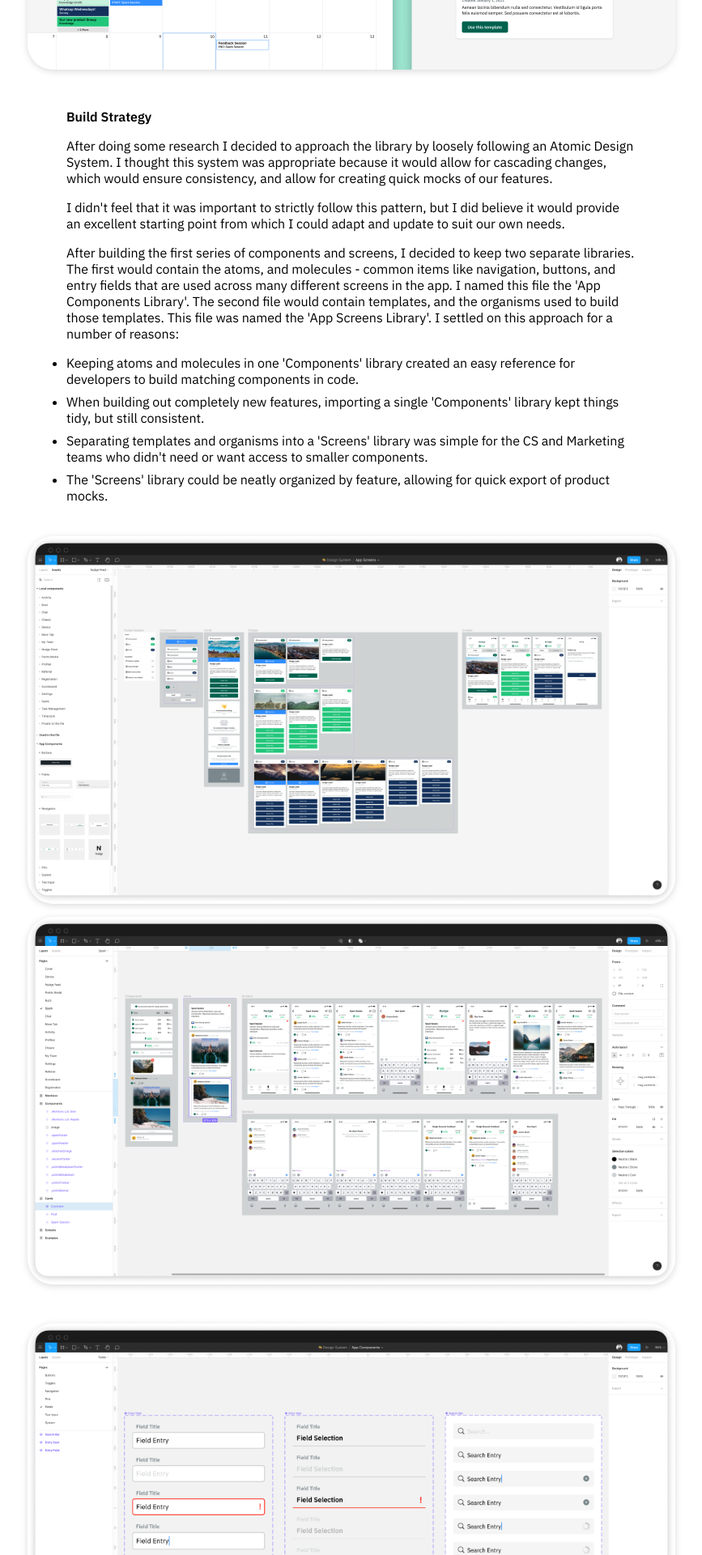
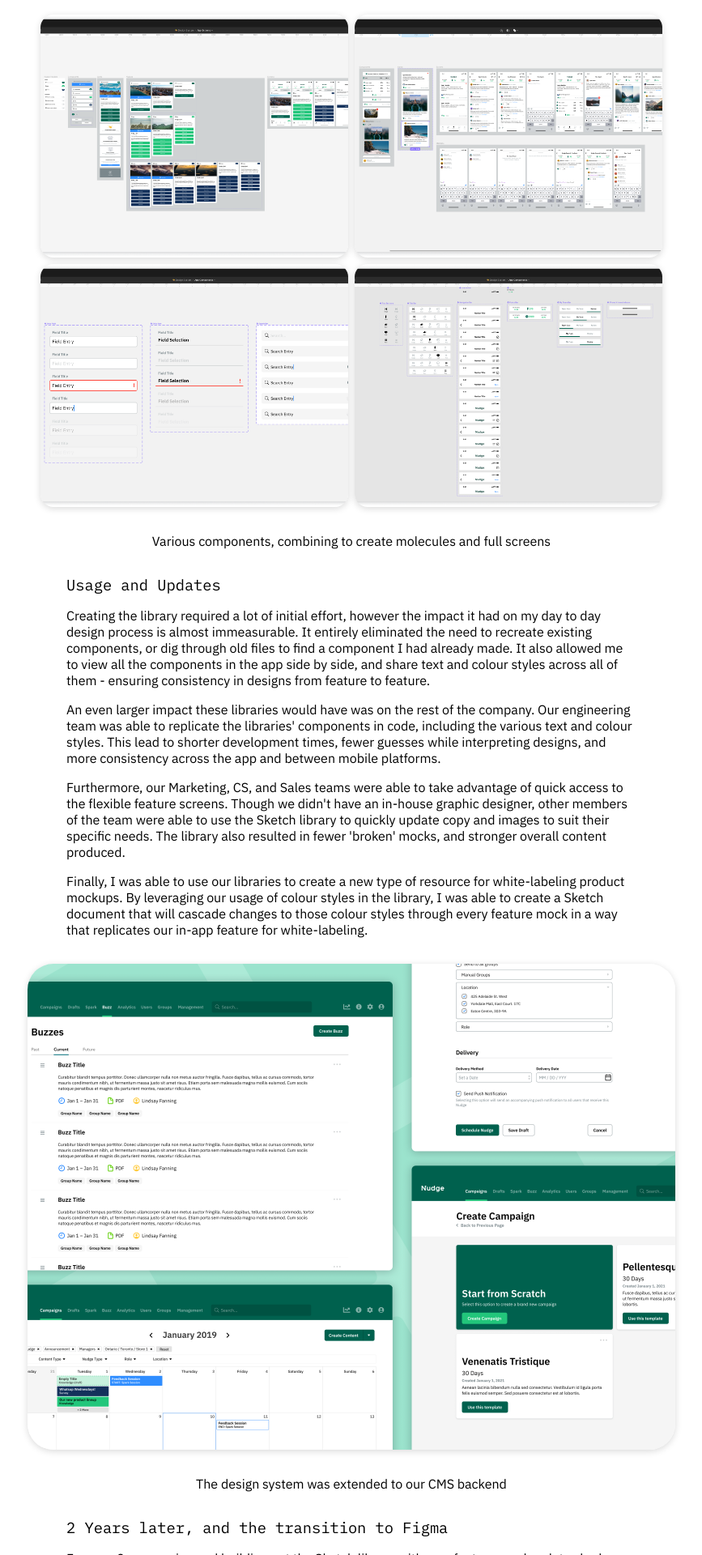
Before and after one commit to Malecks/resume, a React (Create React App) app: page /#/projects/nudge-design-system in a window 1280 px wide. Shown: the part 2020-3940 px from the top of the page at 81% size, without its empty margins (206-1073 px from the left). Built offline with nearby package versions, Linux system fonts and the light colour scheme.

Commit message:
updates to projects

```diff
--- a/src/projects/Projects.css
+++ b/src/projects/Projects.css
@@ -32,7 +32,7 @@
     padding: 1rem;
     width: calc(50% - 2.5rem);
     text-decoration: none;
-    transition: all ease 200ms;
+    transition: all ease-out 200ms;
     background-color: var(--list-item-color);
 }
 
@@ -59,7 +59,7 @@
     border-radius: .5rem;
     box-shadow: 0px 2px 6px 0px rgba(0, 0, 0, 0.25);
     object-fit: cover;
-    transition: all ease 200ms;
+    transition: all ease-out 200ms;
 }
 
 .project {
@@ -89,7 +89,6 @@
     flex-wrap: wrap;
     gap: 0.5rem;
     margin: 1rem -2rem;
-    max-height: 600px;
     transition: all ease-out 250ms;
 }
 
@@ -106,7 +105,7 @@
     flex: 3;
     margin: 0;
     width: calc(50% - 2rem);
-    height: 250px;
+    height: 300px;
     border-radius: 1rem;
     object-fit: cover;
     transition: all ease-out 250ms;
--- a/src/projects/nudge-design-system/NudgeDesignSystem.jsx
+++ b/src/projects/nudge-design-system/NudgeDesignSystem.jsx
@@ -14,7 +14,7 @@ import img12 from './DesignLibrary12.png'
 
 const NudgeDesignSystemProject = () => {
   return (
-    <div className="project">
+    <article className="project">
       <header>
         <h2>Design Library</h2>
         <h4>Building (and re-building) a comprehensive design system and library</h4>
@@ -34,11 +34,10 @@ const NudgeDesignSystemProject = () => {
           <li>Have adaptable and easy to produce mockups for our Marketing, CS, and Sales teams.</li>
         </ul>
         <img src={img08} alt="Design Library" />
-        <img src={img11} alt="Design Library" />
       </section>
 
       <section>
-        <h4>Build Strategy</h4>
+        <h3>Build Strategy</h3>
         <p>
           After doing some research I decided to approach the library by loosely following an Atomic Design System. I thought this system was appropriate because it would allow for cascading changes, which would ensure consistency, and allow for creating quick mocks of our features.
         </p>
@@ -54,18 +53,17 @@ const NudgeDesignSystemProject = () => {
           <li>Separating templates and organisms into a 'Screens' library was simple for the CS and Marketing teams who didn't need or want access to smaller components.</li>
           <li>The 'Screens' library could be neatly organized by feature, allowing for quick export of product mocks.</li>
         </ul>
-        <div>
+        <div className='image-grid'>
           <img src={img01} alt="Design Library" />
           <img src={img02} alt="Design Library" />
-        </div>
-        <div>
           <img src={img03} alt="Design Library" />
           <img src={img04} alt="Design Library" />
         </div>
+        <caption>Various components, combining to create molecules and full screens</caption>
       </section>
 
       <section>
-        <h4>Usage and Updates</h4>
+        <h3>Usage and Updates</h3>
         <p>
           Creating the library required a lot of initial effort, however the impact it had on my day to day design process is almost immeasurable. It entirely eliminated the need to recreate existing components, or dig through old files to find a component I had already made. It also allowed me to view all the components in the app side by side, and share text and colour styles across all of them - ensuring consistency in designs from feature to feature.
         </p>
@@ -78,11 +76,12 @@ const NudgeDesignSystemProject = () => {
         <p>
           Finally, I was able to use our libraries to create a new type of resource for white-labeling product mockups. By leveraging our usage of colour styles in the library, I was able to create a Sketch document that will cascade changes to those colour styles through every feature mock in a way that replicates our in-app feature for white-labeling.
         </p>
-        <img src={img09} alt="Design Library" />
+        <img src={img11} alt="Design Library" />
+        <caption>The design system was extended to our CMS backend</caption>
       </section>
 
       <section>
-        <h4>2 Years later, and the transition to Figma</h4>
+        <h3>2 Years later, and the transition to Figma</h3>
         <p>
           For over 2 years using and building out the Sketch library with new features and updates had become part of my regular workflow, and its usage was widespread throughout the company. However, I was noticing that some product mockups being produced still had out of date designs or inconsistencies. After talking with our team, I discovered a few areas where they were struggling with the current implementation, and began thinking about how to best address them.
         </p>
@@ -95,19 +94,9 @@ const NudgeDesignSystemProject = () => {
         <p>
           After a lot of research, and a couple deep breaths…I decided it was time to transition the team to Figma. As I saw it, Figma would have a few key advantages over Sketch.
         </p>
-        <div>
-          <img src={img05} alt="Design Library" />
-          <img src={img06} alt="Design Library" />
-        </div>
-        <div>
-          <img src={img07} alt="Design Library" />
-          <img src={img12} alt="Design Library" />
-        </div>
         <ul>
           <li>
-            <strong>Files are always up to date, and users have no need to keep out of date file versions</strong>: While Figma does support file versioning, the latest files are always distributed to the team - there's no need for me as
-
- the designer to post a new version in Slack or to a Google Drive, and to make sure everybody updates their libraries.
+            <strong>Files are always up to date, and users have no need to keep out of date file versions</strong>: While Figma does support file versioning, the latest files are always distributed to the team - there's no need for me as the designer to post a new version in Slack or to a Google Drive, and to make sure everybody updates their libraries.
           </li>
           <li>
             <strong>Collaboration is key!</strong>: With Figma it's incredibly easy to invite users to view files and leave comments. This has drastically improved the process for leaving feedback on designs, requesting updates to the libraries, and even for our CS and Marketing teams to get help with their own design files.
@@ -116,13 +105,22 @@ const NudgeDesignSystemProject = () => {
             <strong>Transparency and shared files</strong>: After years of hoarding Sketch files and cautiously sending around product mocks, knowing that they would return 2 years later, out of date, in a Powerpoint presentation - I decided that transparency was the best policy, and that giving access to all of my design files would help the broader team.
           </li>
         </ul>
+        <div className='image-grid'>
+          <img src={img05} alt="Design Library" />
+          <img src={img06} alt="Design Library" />
+          <img src={img07} alt="Design Library" />
+          <img src={img12} alt="Design Library" />
+        </div>
+        <caption>More components for mobile and desktop</caption>
       </section>
-
-      <p>
-        I'm happy to say that the switch to Figma has been a huge success. Since the transition, I've been able to successfully recreate and improve upon the design system and extend it to our web-based CMS. We have even fewer mistakes with product mocks, and many more teammates using Figma than we ever had using Sketch. On top of that, the use of comments and other collaboration tools have transformed the process not just for providing mocks to CS and marketing, but our product process as well. We've been able to invite developers into Figma to leave feedback on designs, have PMs suggest updates, and marketing team members suggest copy edits. With Figma's introduction of Auto-layout and Variants, I've been able to further organize and update the components to become increasingly powerful and flexible.
-      </p>
-      <img src={img10} alt="Design Library" />
-    </div>
+      <section>
+        <h3>Conclusion</h3>
+        <p>
+          I'm happy to say that the switch to Figma has been a huge success. Since the transition, I've been able to successfully recreate and improve upon the design system and extend it to our web-based CMS. We have even fewer mistakes with product mocks, and many more teammates using Figma than we ever had using Sketch. On top of that, the use of comments and other collaboration tools have transformed the process not just for providing mocks to CS and marketing, but our product process as well. We've been able to invite developers into Figma to leave feedback on designs, have PMs suggest updates, and marketing team members suggest copy edits. With Figma's introduction of Auto-layout and Variants, I've been able to further organize and update the components to become increasingly powerful and flexible.
+        </p>
+        <img src={img10} alt="Design Library" />
+      </section>
+    </article>
   );
 };
 
--- a/src/projects/service-booking/ServiceBooking.jsx
+++ b/src/projects/service-booking/ServiceBooking.jsx
@@ -12,8 +12,7 @@ import time02 from './Time2.png'
 
 const ServiceBookingProject = () => {
   return (
-    <div className='project'>
-
+    <article className='project'>
       <header>
         <h2>Service Booking</h2>
         <h4>Designing a health care service booking feature at League</h4>
@@ -42,7 +41,10 @@ const ServiceBookingProject = () => {
           <img src={speedy03} alt="Service booking" />
           <img src={speedy04} alt="Service booking" />
         </div>
-        <img src={research} alt="Service booking" />
+        <caption>Speedy 8's: results from a cross-functional workshop</caption>
+        <img src={research} alt="Competitor research" />
+        <caption>Competitor research</caption>
+
       </section>
 
       <section>
@@ -59,6 +61,7 @@ const ServiceBookingProject = () => {
           <img src={time01} alt="Service booking" />
           <img src={time02} alt="Service booking" />
         </div>
+        <caption>A selection of screens from the final feature</caption>
       </section>
 
       <section>
@@ -69,7 +72,7 @@ const ServiceBookingProject = () => {
           <li>Highlighted the importance of alignment between partners and consistent requirement delivery.</li>
         </ul>
       </section>
-    </div>
+    </article>
   );
 };
 
```
Also changed, not shown: src/projects/nudge-analytics-dashboard/nudgeAnalytics.jsx (+19 -11 lines).
